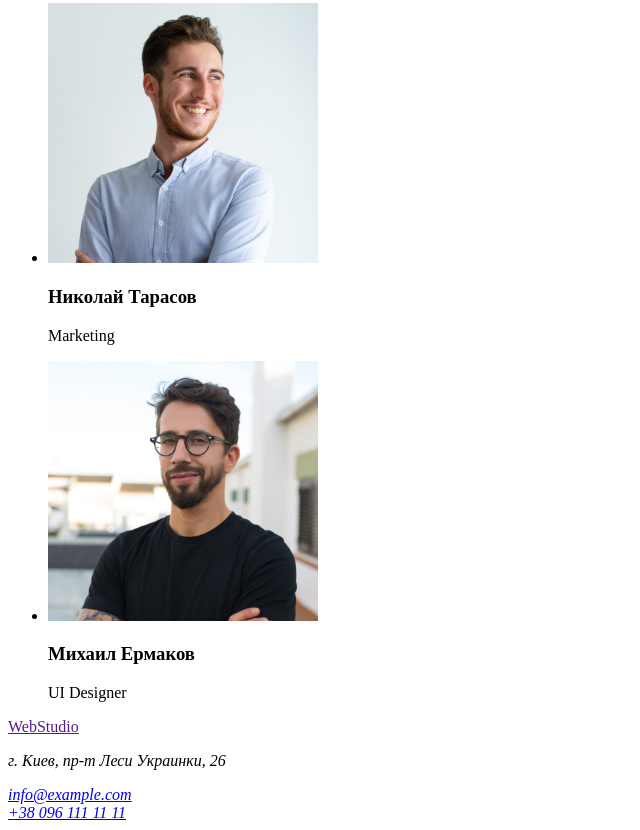
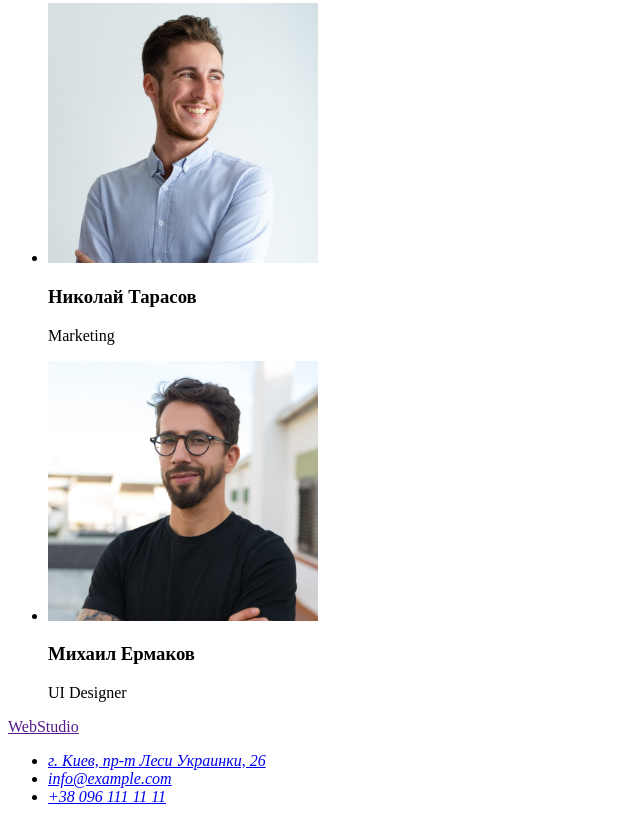
Before and after one commit to Shumikus/goit-markup-hw-01, a plain HTML site: page index.html in a window 1280 px wide. Shown: the part 2341-3171 px from the top of the page, without its empty margins (0-640 px from the left). Drawn offline with Linux system fonts and the light colour scheme.

Commit message:
add link google maps

```diff
--- a/index.html
+++ b/index.html
@@ -89,22 +89,22 @@
 
         <ul>
           <li>
-            <a href=""><img src="./images/ihor.jpg" alt="Игорь Демьяненко" width="270" /></a>
+            <img src="./images/ihor.jpg" alt="Игорь Демьяненко" width="270" />
             <h3>Игорь Демьяненко</h3>
             <p lang="en">Product Designer</p>
           </li>
           <li>
-            <a href=""><img src="./images/olga.jpg" alt="Ольга Репина" width="270" /></a>
+            <img src="./images/olga.jpg" alt="Ольга Репина" width="270" />
             <h3>Ольга Репина</h3>
             <p lang="en">Frontend Developer</p>
           </li>
           <li>
-            <a href=""><img src="./images/nikola.jpg" alt="Николай Тарасов" width="270" /></a>
+            <img src="./images/nikola.jpg" alt="Николай Тарасов" width="270" />
             <h3>Николай Тарасов</h3>
             <p lang="en">Marketing</p>
           </li>
           <li>
-            <a href=""><img src="./images/mihail.jpg" alt="Михил Ермаков" width="270" /></a>
+            <img src="./images/mihail.jpg" alt="Михил Ермаков" width="270" />
             <h3>Михаил Ермаков</h3>
             <p lang="en">UI Designer</p>
           </li>
@@ -118,9 +118,19 @@
       </p>
 
       <address>
-        <p>г. Киев, пр-т Леси Украинки, 26</p>
-        <a href="mailto:info@example.com">info@example.com</a><br />
-        <a href="tel:+380961111111">+38 096 111 11 11</a>
+        <ul>
+          <li>
+            <a
+              class="address-link"
+              href="https://goo.gl/maps/nKGTYEwU94ANi7mf6"
+              target="_blank"
+              rel="noopener noreferrer nofollow"
+              >г. Киев, пр-т Леси Украинки, 26</a
+            >
+          </li>
+          <li><a href="mailto:info@example.com">info@example.com</a></li>
+          <li><a href="tel:+380961111111">+38 096 111 11 11</a></li>
+        </ul>
       </address>
     </footer>
   </body>
```
